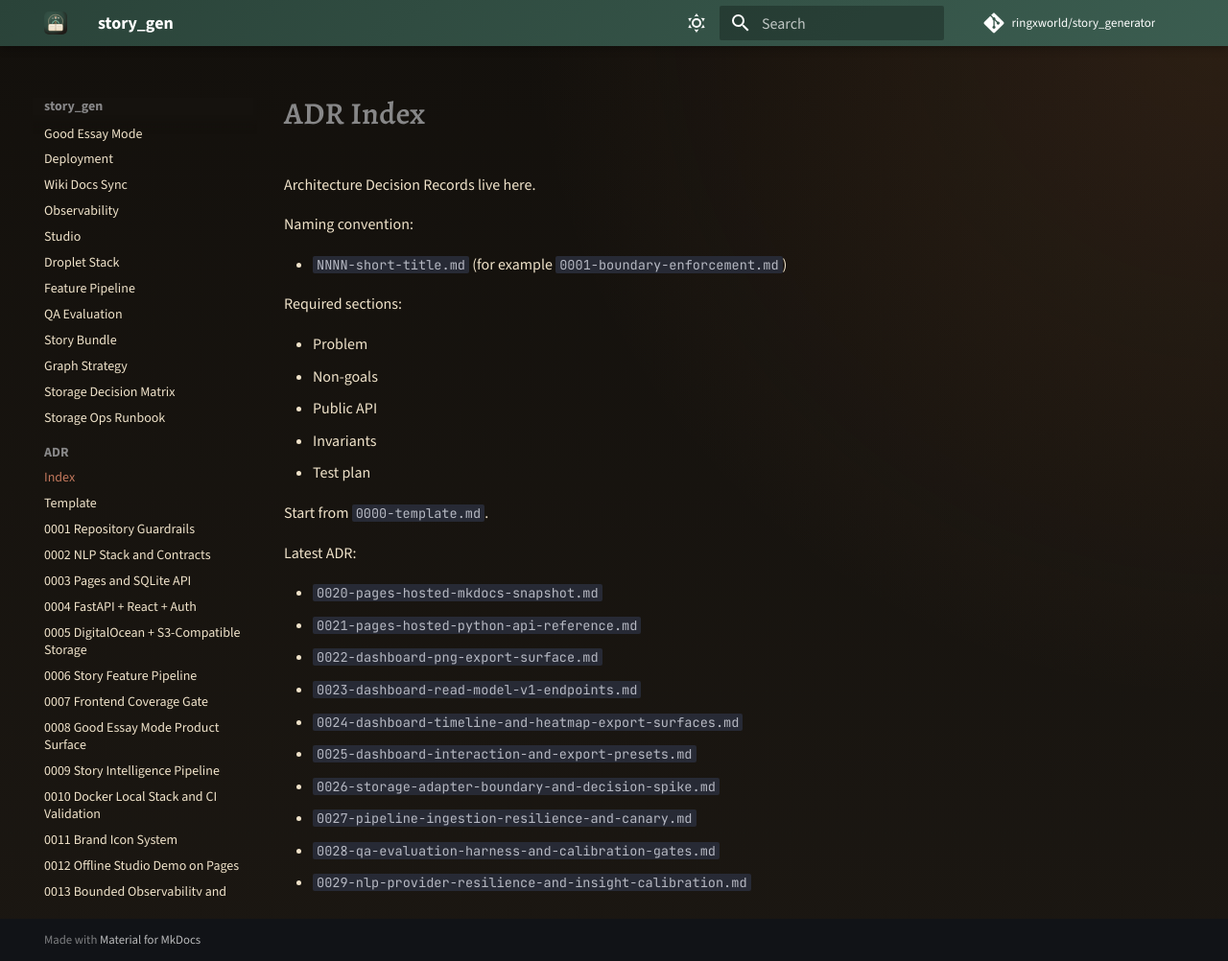
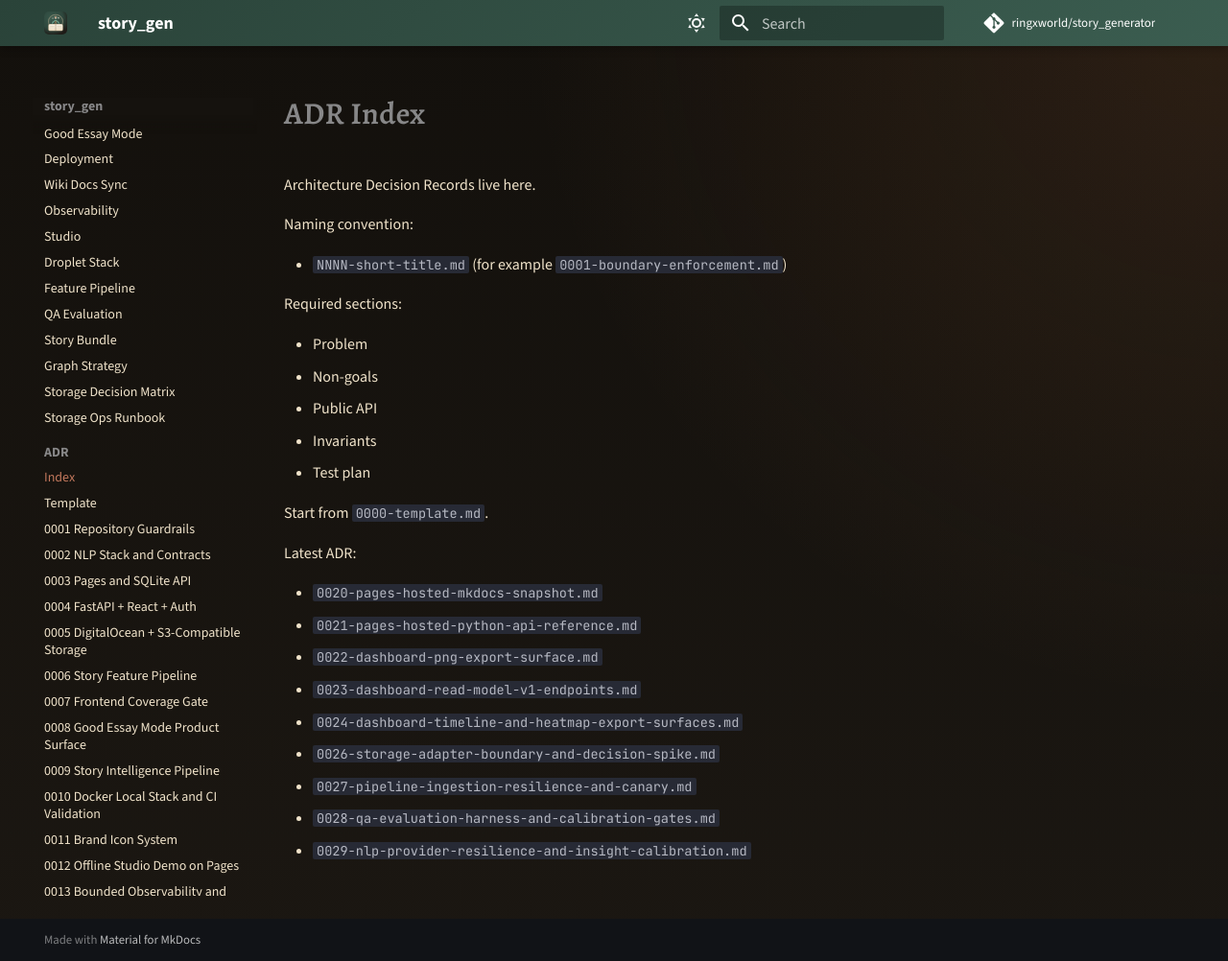
Before and after one commit to ringxworld/story_generator, an MkDocs documentation site: the page built from docs/adr/README.md, in a window 1280 px wide and 1002 px high. Shown: the whole window at 96% size. Built offline with MkDocs 1.6.1 and Material for MkDocs 9.7.7, drawn with Linux system fonts in a browser that asks for light colours; comment, search, counter and statistics services are not loaded.

Commit message:
fix(docs): align ADR nav with backend roadmap batch

```diff
--- a/docs/adr/README.md
+++ b/docs/adr/README.md
@@ -23,7 +23,6 @@
 - `0022-dashboard-png-export-surface.md`
 - `0023-dashboard-read-model-v1-endpoints.md`
 - `0024-dashboard-timeline-and-heatmap-export-surfaces.md`
-- `0025-dashboard-interaction-and-export-presets.md`
 - `0026-storage-adapter-boundary-and-decision-spike.md`
 - `0027-pipeline-ingestion-resilience-and-canary.md`
 - `0028-qa-evaluation-harness-and-calibration-gates.md`
--- a/mkdocs.yml
+++ b/mkdocs.yml
@@ -76,7 +76,6 @@
       - 0022 Dashboard PNG Export Surface: adr/0022-dashboard-png-export-surface.md
       - 0023 Dashboard Read-Model v1 Endpoints: adr/0023-dashboard-read-model-v1-endpoints.md
       - 0024 Dashboard Timeline and Heatmap Export Surfaces: adr/0024-dashboard-timeline-and-heatmap-export-surfaces.md
-      - 0025 Dashboard Interaction and Export Presets: adr/0025-dashboard-interaction-and-export-presets.md
       - 0026 Storage Adapter Boundary and Decision Spike: adr/0026-storage-adapter-boundary-and-decision-spike.md
       - 0027 Pipeline Ingestion Resilience and Canary Enforcement: adr/0027-pipeline-ingestion-resilience-and-canary.md
       - 0028 QA Evaluation Harness and Calibration Gates: adr/0028-qa-evaluation-harness-and-calibration-gates.md
```
